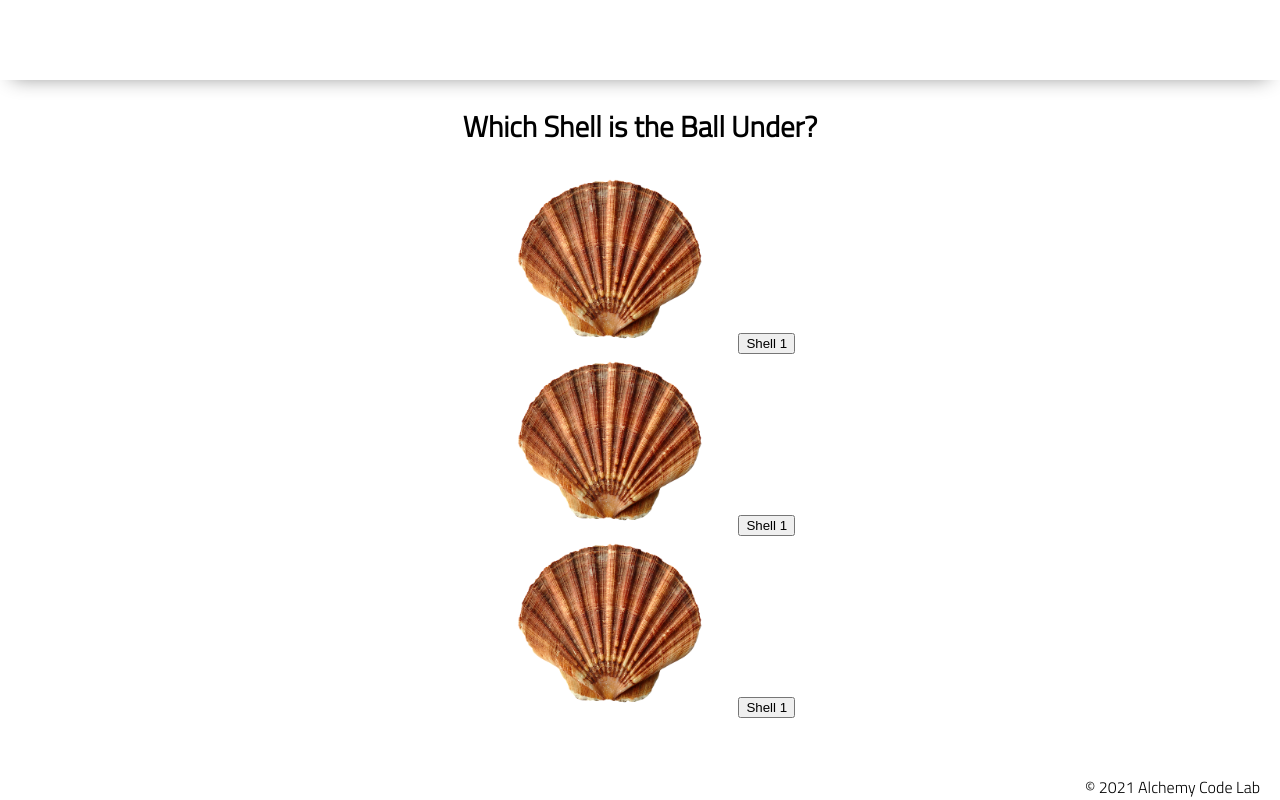
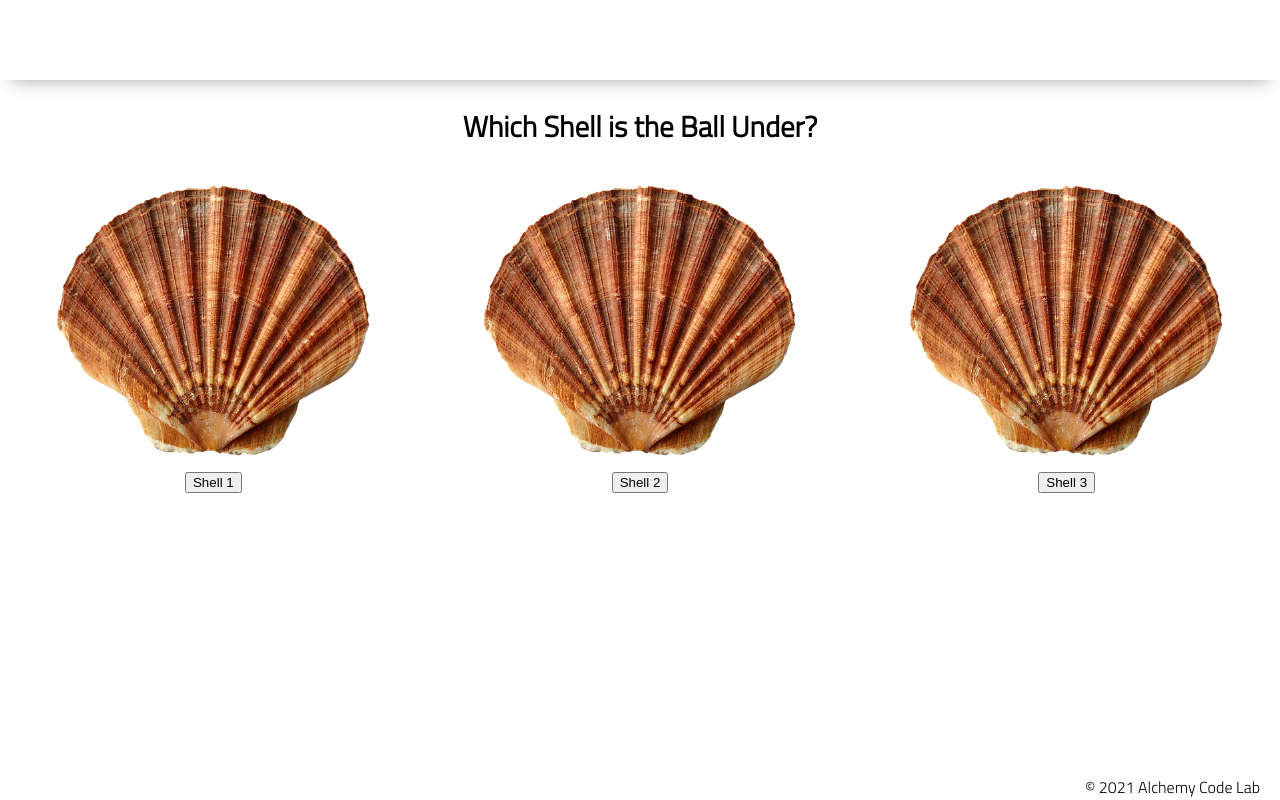
Before and after one commit to briensthomas/alchemy-shell-game, a plain HTML site: page index.html in a window 1280 px wide. Drawn offline with Linux system fonts and the light colour scheme.

Commit message:
aligned shells in a row, buttons correctly aligned to shells

```diff
--- a/index.html
+++ b/index.html
@@ -19,17 +19,19 @@
     </header>
     <main>
         <h2>Which Shell is the Ball Under?</h2>
-        <div>
-            <img src="/assets/shell.png" width="250">
-            <button>Shell 1</button>
-        </div>
-        <div>
-            <img src="/assets/shell.png" width="250">
-            <button>Shell 1</button>
-        </div>
-        <div>
-            <img src="/assets/shell.png" width="250">
-            <button>Shell 1</button>
+        <div class="shells">
+            <div class="shell">
+                <img src="/assets/shell.png" id="shell-img">
+                <button>Shell 1</button>
+            </div>
+            <div class="shell">
+                <img src="/assets/shell.png" id="shell-img">
+                <button>Shell 2</button>
+            </div>
+            <div class="shell">
+                <img src="/assets/shell.png" id="shell-img">
+                <button>Shell 3</button>
+            </div>
         </div>
     </main>
     <footer>
--- a/styles/home.css
+++ b/styles/home.css
@@ -1 +1,17 @@
-/* add home page styles here */
+.shells {
+    width: 100%;
+    display: flex;
+    flex-direction: row;
+    align-items: center;
+}
+
+.shell {
+    width: auto;
+    display: flex;
+    flex-direction: column;
+    align-items: center;
+}
+
+#shell-img {
+    width: 100%;
+}
```
